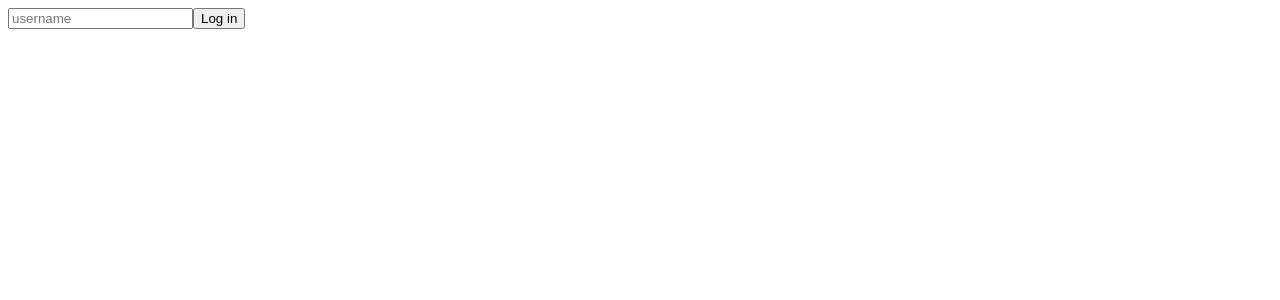
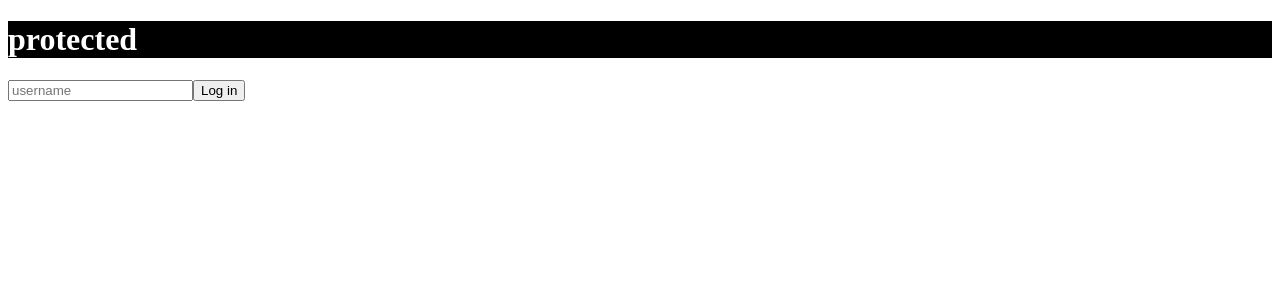
Before and after one commit to expiator8/react_master_class, a React (Create React App) app: page / in a window 1280 px wide. Shown: the top 300 px of the page. Built offline with nearby package versions, Linux system fonts and the light colour scheme.

Commit message:
#2.12 Themes

```diff
--- a/src/App.tsx
+++ b/src/App.tsx
@@ -1,4 +1,12 @@
 import React, { useState } from "react";
+import styled from "styled-components";
+
+const Container = styled.div`
+  background-color: ${(props) => props.theme.bgColor};
+`;
+const H1 = styled.h1`
+  color: ${(props) => props.theme.textColor};
+`;
 
 function App() {
   const [value, setValue] = useState("");
@@ -31,6 +39,9 @@
   };
   return (
     <div>
+      <Container>
+        <H1>protected</H1>
+      </Container>
       <form onSubmit={onSubmit}>
         <input
           value={value}
--- a/src/index.tsx
+++ b/src/index.tsx
@@ -1,10 +1,14 @@
 import React from "react";
 import ReactDOM from "react-dom";
+import { ThemeProvider } from "styled-components";
 import App from "./App";
+import { darkTheme, lightTheme } from "./theme";
 
 ReactDOM.render(
   <React.StrictMode>
-    <App />
+    <ThemeProvider theme={darkTheme}>
+      <App />
+    </ThemeProvider>
   </React.StrictMode>,
   document.getElementById("root")
 );
--- /dev/null
+++ b/src/theme.ts
@@ -0,0 +1,13 @@
+import { DefaultTheme } from "styled-components";
+
+export const lightTheme: DefaultTheme = {
+  bgColor: "white",
+  textColor: "black",
+  btnColor: "tomato",
+};
+
+export const darkTheme: DefaultTheme = {
+  bgColor: "black",
+  textColor: "white",
+  btnColor: "teal",
+};
```
Also changed, not shown: src/styled.d.ts (added, +16 -0 lines), 1 other file (tests, documents, lock files or other folders).
